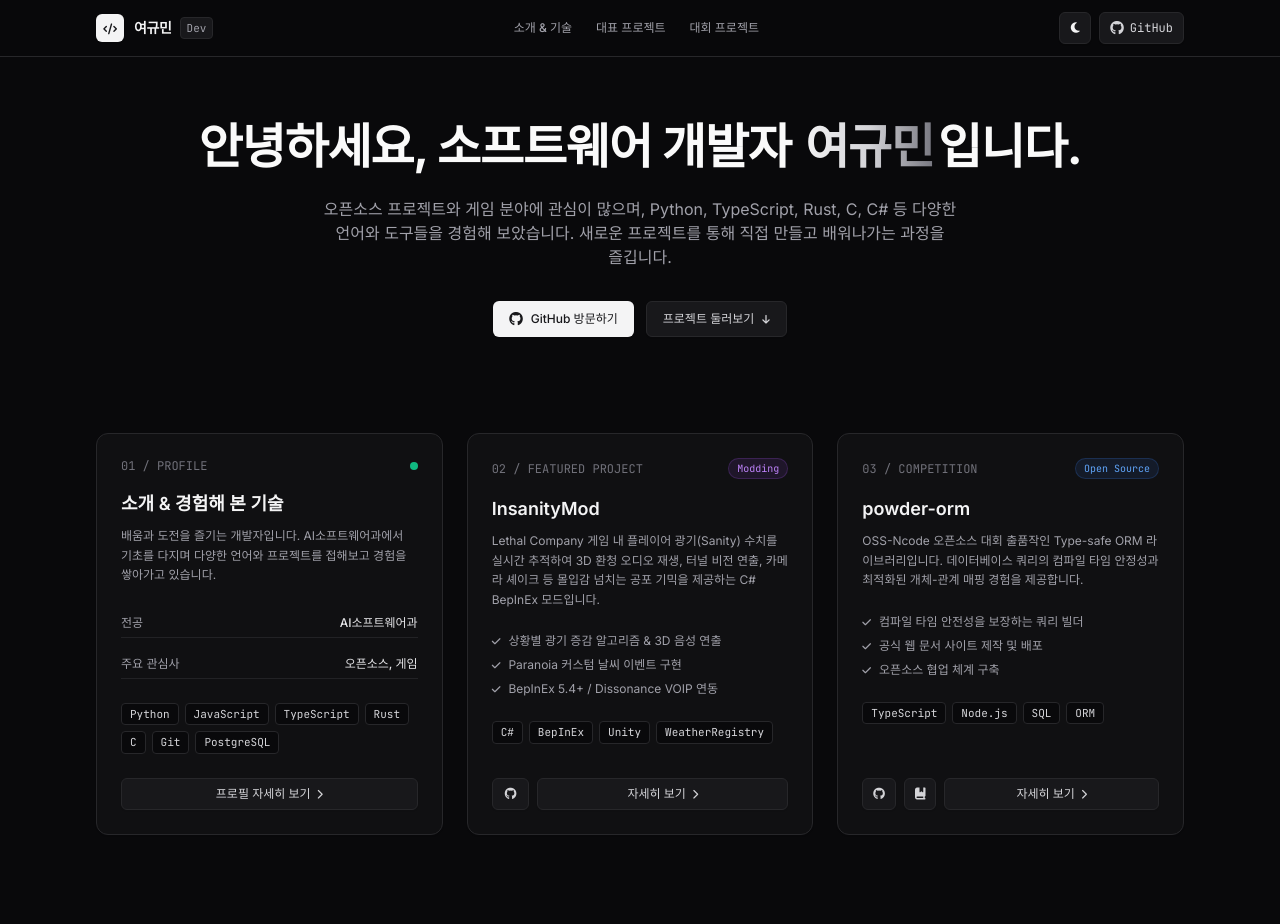
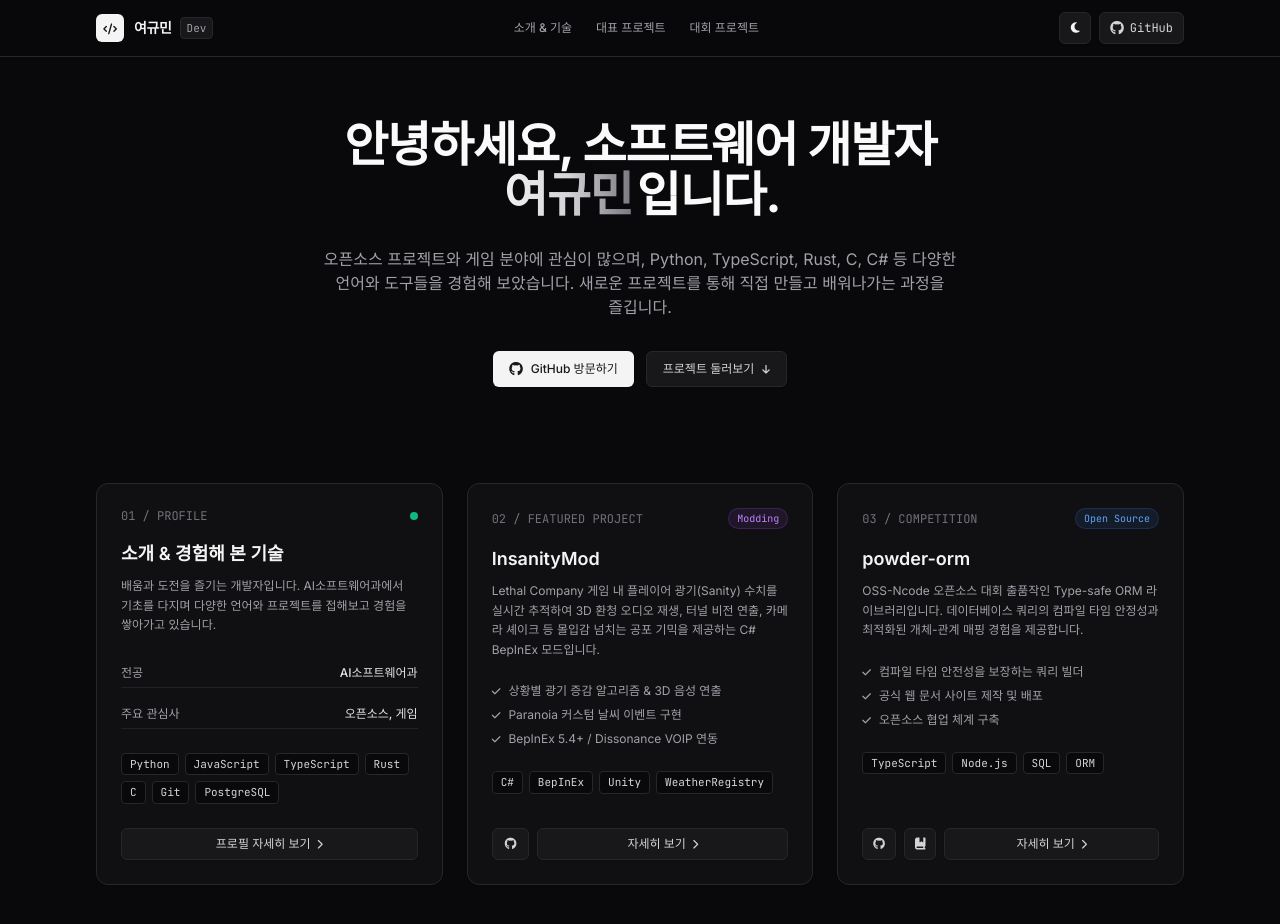
Before and after one commit to r2adkr/rr2r2, a plain HTML site: page index.html in a window 1280 px wide. Drawn offline with nearby package versions, Linux system fonts and the light colour scheme.

Commit message:
update index.html

```diff
--- a/index.html
+++ b/index.html
@@ -111,9 +111,9 @@
 
   <main class="max-w-6xl mx-auto px-4 sm:px-6 lg:px-8 pt-16 pb-20">
     <!-- Hero Section (Centered Minimal Layout) -->
-    <section class="text-center max-w-4xl mx-auto mb-20">
-      <h1 class="text-2xl sm:text-3xl md:text-4xl lg:text-5xl font-bold tracking-tight break-keep text-zinc-900 dark:text-zinc-50 mb-6 leading-snug sm:leading-normal">
-        안녕하세요, 소프트웨어 개발자 <span class="inline-block py-0.5 px-1 bg-gradient-to-r from-zinc-900 via-zinc-700 to-zinc-500 dark:from-zinc-100 dark:via-zinc-300 dark:to-zinc-500 bg-clip-text text-transparent">여규민</span>입니다.
+    <section class="text-center max-w-4xl mx-auto mb-20 w-full px-2">
+      <h1 class="text-2xl sm:text-3xl md:text-4xl lg:text-5xl font-bold tracking-tight break-keep text-zinc-900 dark:text-zinc-50 mb-6 leading-relaxed sm:leading-normal">
+        안녕하세요, 소프트웨어 개발자 <span class="whitespace-nowrap"><span class="inline-block pb-1 pt-0.5 px-1 bg-gradient-to-r from-zinc-900 via-zinc-700 to-zinc-500 dark:from-zinc-100 dark:via-zinc-300 dark:to-zinc-500 bg-clip-text text-transparent">여규민</span>입니다.</span>
       </h1>
 
       <p class="text-sm sm:text-base text-zinc-600 dark:text-zinc-400 leading-relaxed mb-8 max-w-2xl mx-auto font-normal break-keep">
```
